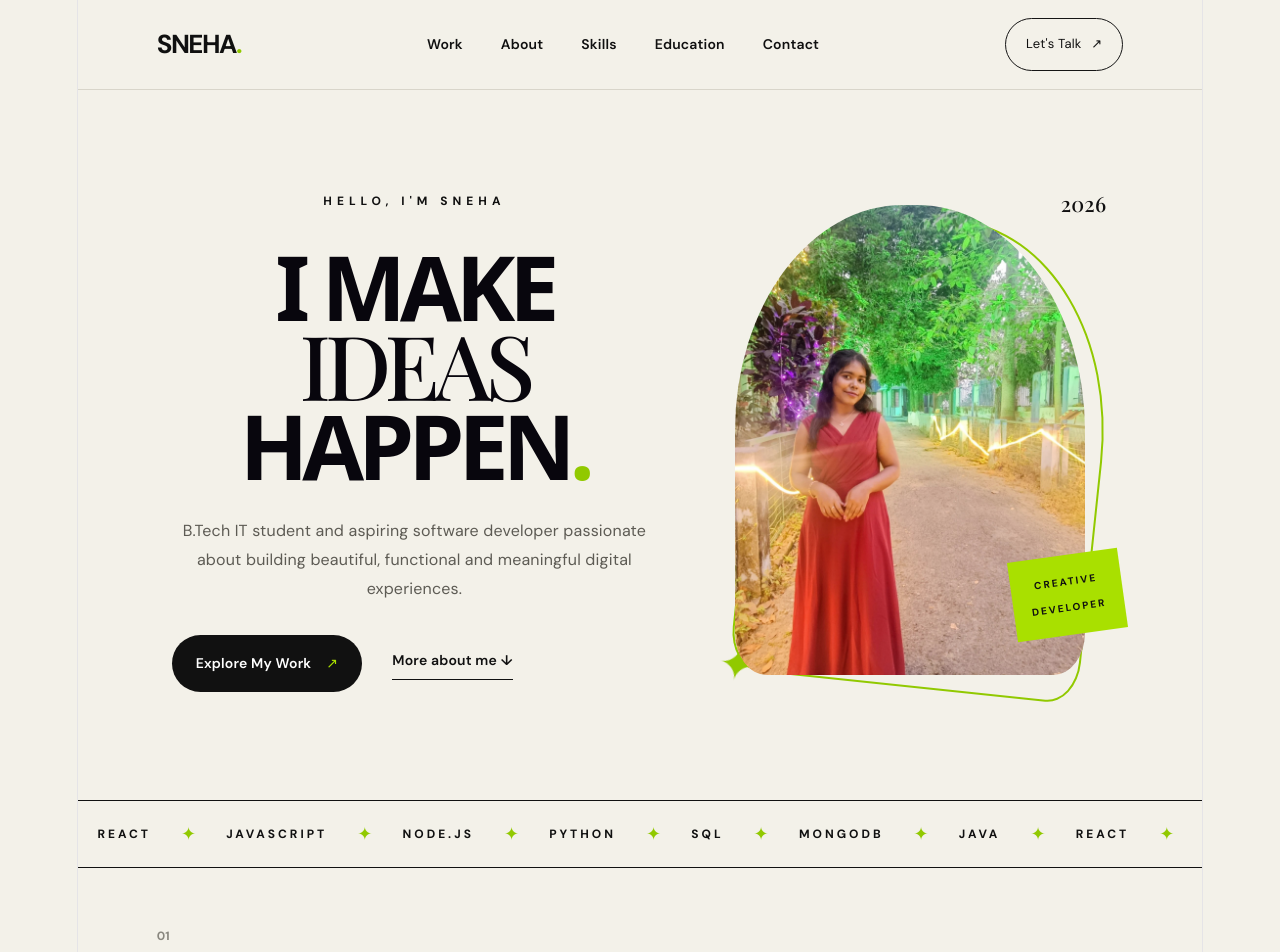
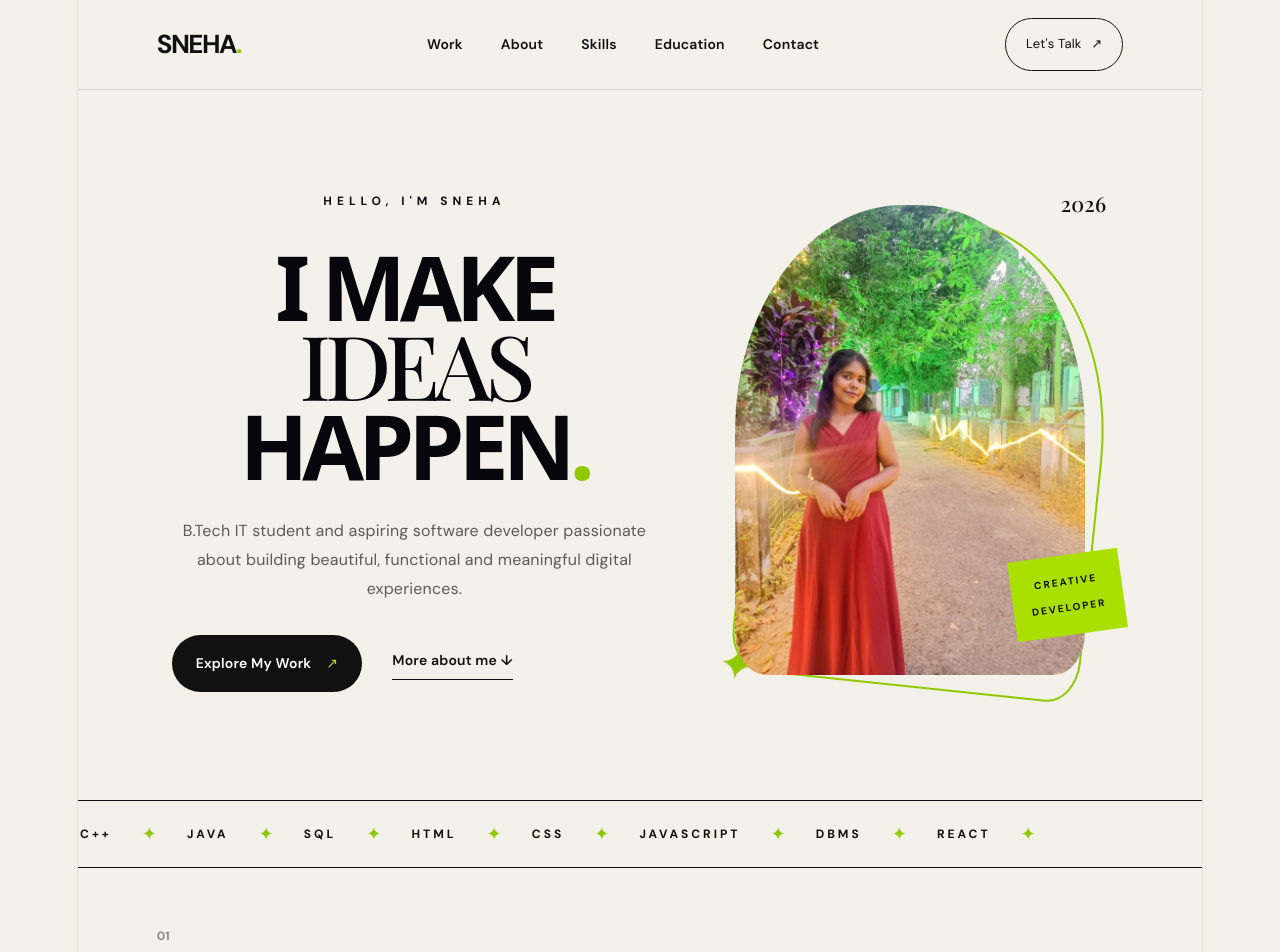
Before and after one commit to SnehaSantra2005/my-portfolio, a React (Vite) app: page / in a window 1280 px wide. Shown: the top 952 px of the page. Built offline with nearby package versions, Linux system fonts and the light colour scheme; a web font is replaced by a local one.

Commit message:
Update portfolio

```diff
--- a/src/App.jsx
+++ b/src/App.jsx
@@ -101,28 +101,28 @@ function App() {
 
         <div className="tech-track">
 
+          <span>C</span>
+          <i>✦</i>
+
+          <span>C++</span>
+          <i>✦</i>
+
           <span>JAVA</span>
           <i>✦</i>
 
-          <span>REACT</span>
+          <span>SQL</span>
+          <i>✦</i>
+
+          <span>HTML</span>
+          <i>✦</i>
+
+          <span>CSS</span>
           <i>✦</i>
 
           <span>JAVASCRIPT</span>
           <i>✦</i>
 
-          <span>NODE.JS</span>
-          <i>✦</i>
-
-          <span>PYTHON</span>
-          <i>✦</i>
-
-          <span>SQL</span>
-          <i>✦</i>
-
-          <span>MONGODB</span>
-          <i>✦</i>
-
-          <span>JAVA</span>
+          <span>DBMS</span>
           <i>✦</i>
 
           <span>REACT</span>
```
